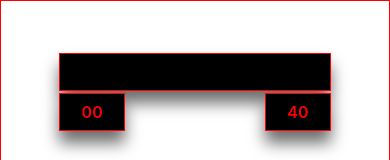
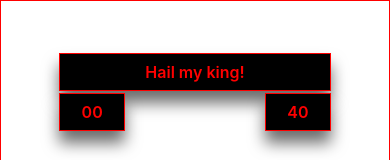
Before and after one commit to dullface/demo, a React Native app: screen / in a window 390 px wide. Shown: the top 160 px of the page. Built offline with nearby package versions, Linux system fonts and the light colour scheme.

Commit message:
Update App.js

```diff
--- a/App.js
+++ b/App.js
@@ -65,7 +65,6 @@ const styles = StyleSheet.create({
     shadowOpacity: 0.58,
     shadowRadius: 16.00,
     elevation: 24,
-    color: "black",
   },
   bodyIngame: {
     color: 'blue',
```
